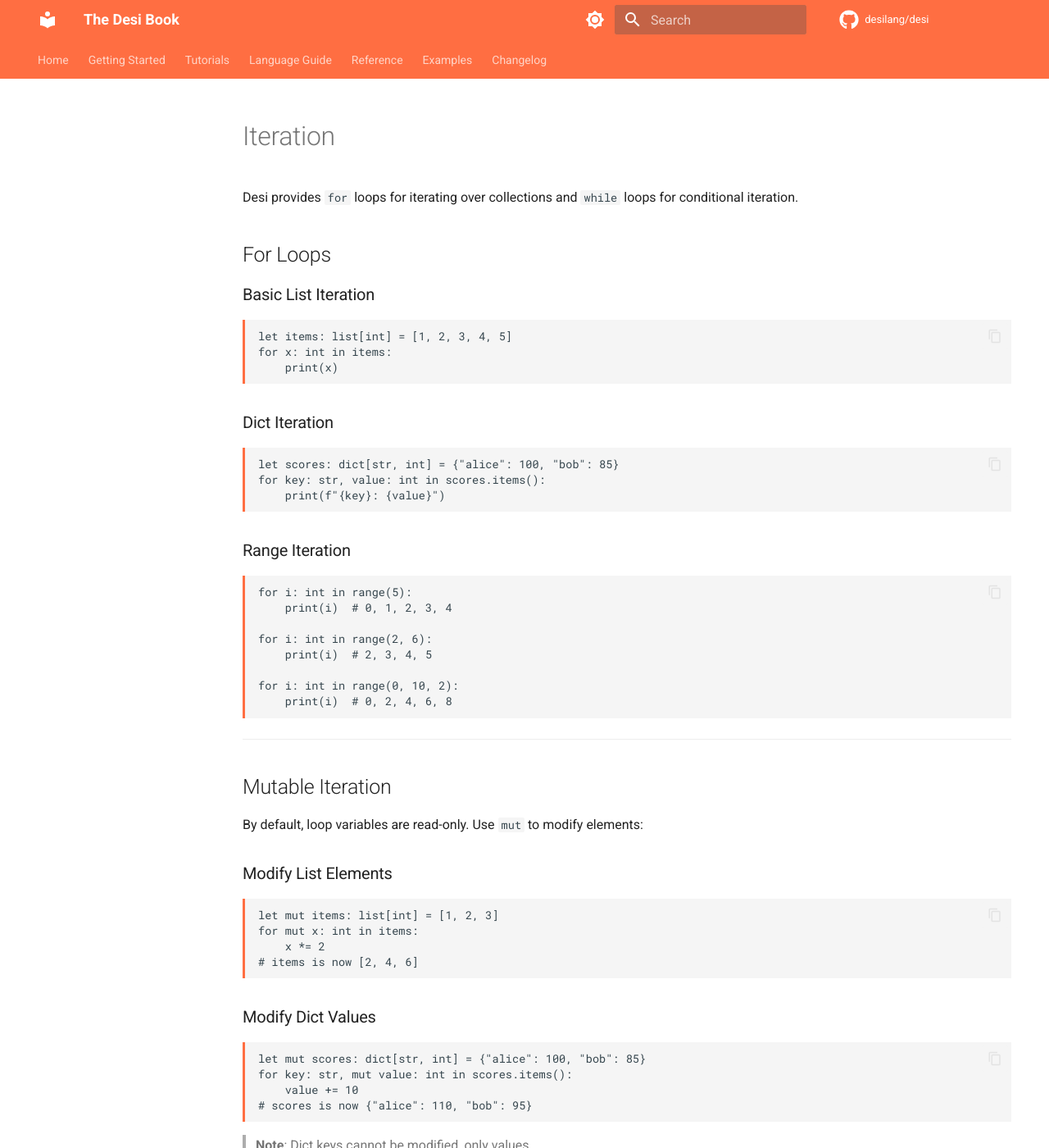
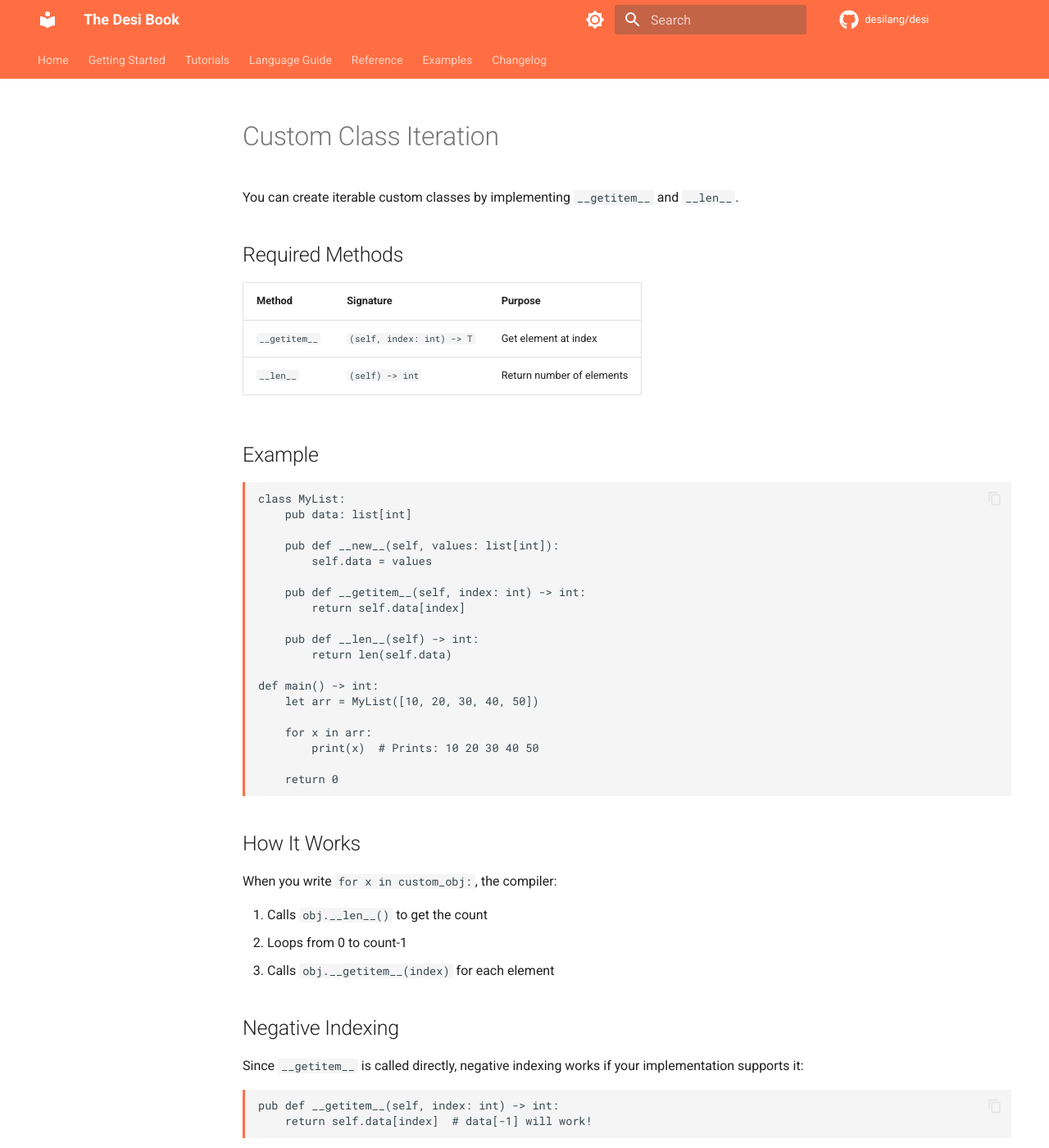
Before and after one commit to desilang/desi, an MkDocs documentation site: the page built from book/docs/language/iteration.md, in a window 1280 px wide and 1400 px high. Shown: the whole window at 82% size. Built offline with MkDocs 1.6.1 and Material for MkDocs 9.7.7, drawn with Linux system fonts in a browser that asks for light colours; comment, search, counter and statistics services are not loaded; the version menu is left out; some of the changed text lies outside the part shown.

Commit message:
docs: add custom class iteration documentation
book/docs/language/iteration.md - user guide for custom iteration

````diff
--- a/book/docs/language/iteration.md
+++ b/book/docs/language/iteration.md
@@ -1,134 +1,51 @@
-# Iteration
+# Custom Class Iteration
 
-Desi provides `for` loops for iterating over collections and `while` loops for conditional iteration.
+You can create iterable custom classes by implementing `__getitem__` and `__len__`.
 
-## For Loops
+## Required Methods
 
-### Basic List Iteration
+| Method | Signature | Purpose |
+|--------|-----------|---------|
+| `__getitem__` | `(self, index: int) -> T` | Get element at index |
+| `__len__` | `(self) -> int` | Return number of elements |
+
+## Example
 
 ```desi
-let items: list[int] = [1, 2, 3, 4, 5]
-for x: int in items:
-    print(x)
+class MyList:
+    pub data: list[int]
+
+    pub def __new__(self, values: list[int]):
+        self.data = values
+
+    pub def __getitem__(self, index: int) -> int:
+        return self.data[index]
+
+    pub def __len__(self) -> int:
+        return len(self.data)
+
+def main() -> int:
+    let arr = MyList([10, 20, 30, 40, 50])
+
+    for x in arr:
+        print(x)  # Prints: 10 20 30 40 50
+
+    return 0
 ```
 
-### Dict Iteration
+## How It Works
+
+When you write `for x in custom_obj:`, the compiler:
+
+1. Calls `obj.__len__()` to get the count
+2. Loops from 0 to count-1
+3. Calls `obj.__getitem__(index)` for each element
+
+## Negative Indexing
+
+Since `__getitem__` is called directly, negative indexing works if your implementation supports it:
 
 ```desi
-let scores: dict[str, int] = {"alice": 100, "bob": 85}
-for key: str, value: int in scores.items():
-    print(f"{key}: {value}")
+pub def __getitem__(self, index: int) -> int:
+    return self.data[index]  # data[-1] will work!
 ```
-
-### Range Iteration
-
-```desi
-for i: int in range(5):
-    print(i)  # 0, 1, 2, 3, 4
-
-for i: int in range(2, 6):
-    print(i)  # 2, 3, 4, 5
-
-for i: int in range(0, 10, 2):
-    print(i)  # 0, 2, 4, 6, 8
-```
-
----
-
-## Mutable Iteration
-
-By default, loop variables are read-only. Use `mut` to modify elements:
-
-### Modify List Elements
-
-```desi
-let mut items: list[int] = [1, 2, 3]
-for mut x: int in items:
-    x *= 2
-# items is now [2, 4, 6]
-```
-
-### Modify Dict Values
-
-```desi
-let mut scores: dict[str, int] = {"alice": 100, "bob": 85}
-for key: str, mut value: int in scores.items():
-    value += 10
-# scores is now {"alice": 110, "bob": 95}
-```
-
-> **Note**: Dict keys cannot be modified, only values.
-
----
-
-## Iteration Helpers
-
-### enumerate()
-
-Get both index and value:
-
-```desi
-let items: list[str] = ["a", "b", "c"]
-for i: int, item: str in enumerate(items):
-    print(f"{i}: {item}")
-```
-
-### zip()
-
-Iterate over two lists in parallel:
-
-```desi
-let names: list[str] = ["alice", "bob"]
-let ages: list[int] = [30, 25]
-for name: str, age: int in zip(names, ages):
-    print(f"{name} is {age}")
-```
-
-### reversed()
-
-Iterate in reverse order:
-
-```desi
-let items: list[int] = [1, 2, 3]
-for x: int in reversed(items):
-    print(x)  # 3, 2, 1
-```
-
----
-
-## List Comprehensions
-
-Create lists with inline syntax:
-
-```desi
-# Basic comprehension
-let squares: list[int] = [x * x for x: int in range(5)]
-# [0, 1, 4, 9, 16]
-
-# With filter
-let evens: list[int] = [x for x: int in range(10) if x % 2 == 0]
-# [0, 2, 4, 6, 8]
-```
-
----
-
-## While Loops
-
-```desi
-let mut i: int = 0
-while i < 10:
-    print(i)
-    i += 1
-```
-
----
-
-## Quick Reference
-
-| Pattern | Description |
-|---------|-------------|
-| `for x in list:` | Iterate over list |
-| `for k, v in dict.items():` | Iterate over dict |
-| `for i in range(n):` | 0 to n-1 |
-| `for mut x in list:` | Modify elements |
-| `for i, x in enumerate(list):` | Index + value |
````
